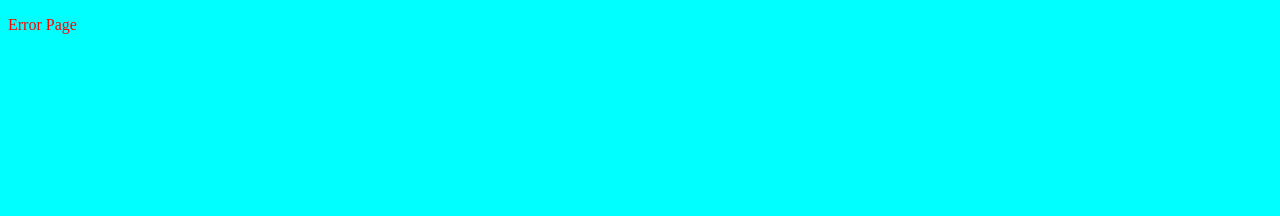
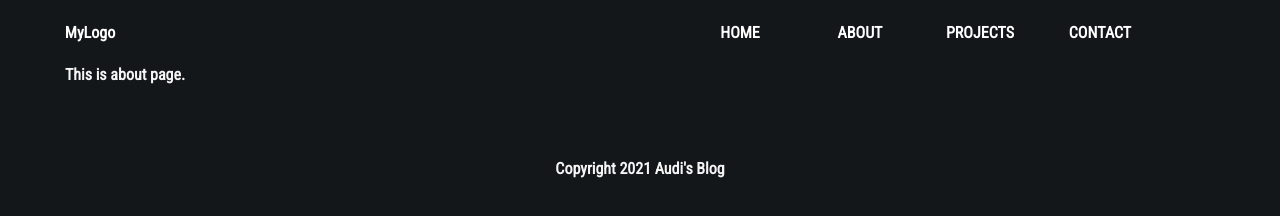
Before and after one commit to AudiWu/audi-blog, a Gatsby site: page /About in a window 1280 px wide. Before the commit this address had no page. Built offline with nearby package versions, Linux system fonts and the light colour scheme; Gatsby itself is replaced by a stand-in of ours.

Commit message:
feat: navbar and layout component

```diff
--- /dev/null
+++ b/src/components/header/index.tsx
@@ -0,0 +1,17 @@
+import React from 'react';
+import { Link } from 'gatsby';
+import { Navbar, Logo, Menu } from './style';
+
+export const Header: React.FC<{}> = () => (
+  <Navbar>
+    <Logo>MyLogo</Logo>
+    <Menu>
+      <ul>
+        <li><Link to="/">Home</Link></li>
+        <li><Link to="/About">About</Link></li>
+        <li><Link to="/Projects">Projects</Link></li>
+        <li><a href="#">Contact</a></li>
+      </ul>
+    </Menu>
+  </Navbar>
+);
--- /dev/null
+++ b/src/components/header/style.ts
@@ -0,0 +1,49 @@
+import styled from "styled-components";
+import { Color } from "../../enums/color";
+import { media } from "../../helpers/media";
+
+const Navbar = styled.nav`
+    width: 100%;
+    height: 65px;
+    position: fixed;
+    line-height: 65px;
+    text-align: center;
+`;
+
+const Logo = styled.div`
+    width: 180px;
+    height: 10px;
+    position: absolute;
+    color: ${Color.WHITE};
+`;
+
+const Menu = styled.div`
+    width: 600px;
+    height: 65px;
+    float: right;
+
+    ul {
+        width:100%;
+        height: 65px;
+        display: flex;
+        list-style: none;
+
+        li {
+            width: 120px;
+            height: 65px;
+
+            a {
+                text-decoration: none;
+                color: ${Color.WHITE};
+                line-height: 65px;
+                text-transform: uppercase;
+            }
+        }
+    }
+`;
+
+export {
+    Navbar,
+    Logo,
+    Menu
+}
--- /dev/null
+++ b/src/components/layout/index.tsx
@@ -0,0 +1,34 @@
+import React from "react"
+import styled from "styled-components"
+import { Header } from "../header"
+
+const LayoutWrapper = styled.div`
+  width: 100%;
+  margin: 0;
+`;
+
+const Content = styled.div`
+  width: 100%;
+  height: 100%;
+  padding: 65px;
+`;
+
+const Footer = styled.div`
+  width: 100%;
+  height: 50px;
+  padding: 10px 0;
+  text-align: center;
+  color: whitesmoke;
+`;
+
+type LayoutProps = {
+  children: React.ReactChild
+};
+
+export const Layout: React.FC<LayoutProps> = ({ children }) => (
+  <LayoutWrapper>
+    <Header />
+    <Content>{children}</Content>
+    <Footer>Copyright 2021 Audi's Blog</Footer>
+  </LayoutWrapper>
+)
--- /dev/null
+++ b/src/enums/color.ts
@@ -0,0 +1,8 @@
+export enum Color {
+  GALLERY = "#f0f0f0",
+  SUVA_GRAY = "#8F8F8F",
+  CURIOUS_BLUE = "#3F76BF",
+  DARK_GREEN = "#001128",
+  WHITE = "#FFFFFF",
+  DARK = "#14171A"
+}
--- /dev/null
+++ b/src/helpers/media.ts
@@ -0,0 +1,22 @@
+import { css } from 'styled-components';
+
+export const media = {
+  mobile: (...args: any[]) => css`
+    @media (max-width: 425px) {
+      // @ts-ignore
+      ${css(...args)}
+    }
+  `,
+  tablet: (...args: any[]) => css`
+    @media (max-width: 768px) {
+      // @ts-ignore
+      ${css(...args)}
+    }
+  `,
+  laptop: (...args: any[]) => css`
+    @media (max-width: 1024px) {
+    // @ts-ignore
+      ${css(...args)}
+    }
+  `,
+};
--- /dev/null
+++ b/src/helpers/pxToRem.ts
@@ -0,0 +1,3 @@
+export function pxToRem(px: number) {
+  return `${px / 16}rem`;
+};
--- /dev/null
+++ b/src/pages/About/index.tsx
@@ -0,0 +1,12 @@
+import React from "react";
+import { Layout } from "../../components/layout";
+
+const Index: React.FC = () => (
+  <>
+    <Layout>
+      <p> This is  about page.</p>
+    </Layout>
+  </>
+);
+
+export default Index;
--- a/src/styles/global.css
+++ b/src/styles/global.css
@@ -1,5 +1,23 @@
-html {
+@import url('https://fonts.googleapis.com/css2?family=Roboto+Condensed&display=swap');
+
+* {
   margin: 0;
   padding: 0;
-  background-color: aqua;
+  box-sizing: border-box;
+  text-decoration: none;
+  font-family: 'Roboto Condensed', sans-serif;
 }
+
+html body {
+  font-style: normal;
+  font-weight: 600;
+  font-size: 16px;
+}
+
+body {
+  background-color: #14171A;
+}
+
+p {
+  color: whitesmoke;
+}
```
Also changed, not shown: src/enums/fontSize.ts (added, +7 -0 lines), src/enums/fontWeigth.ts (added, +7 -0 lines), src/pages/Project/index.tsx (added, +12 -0 lines), src/pages/about.tsx (deleted, +0 -13 lines), src/pages/index.tsx (+4 -9 lines), src/pages/projects/test.tsx (deleted, +0 -13 lines), 1 other file.
